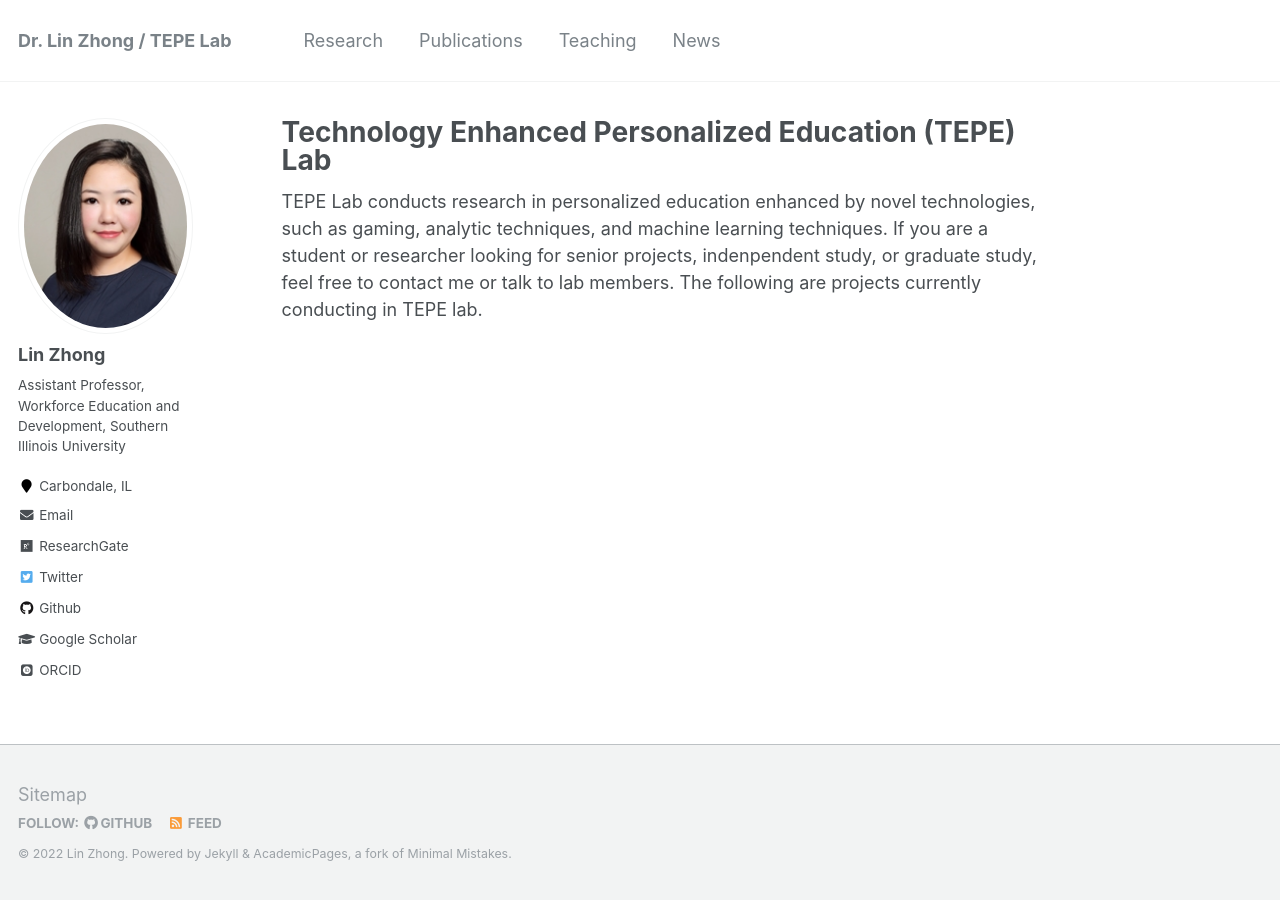
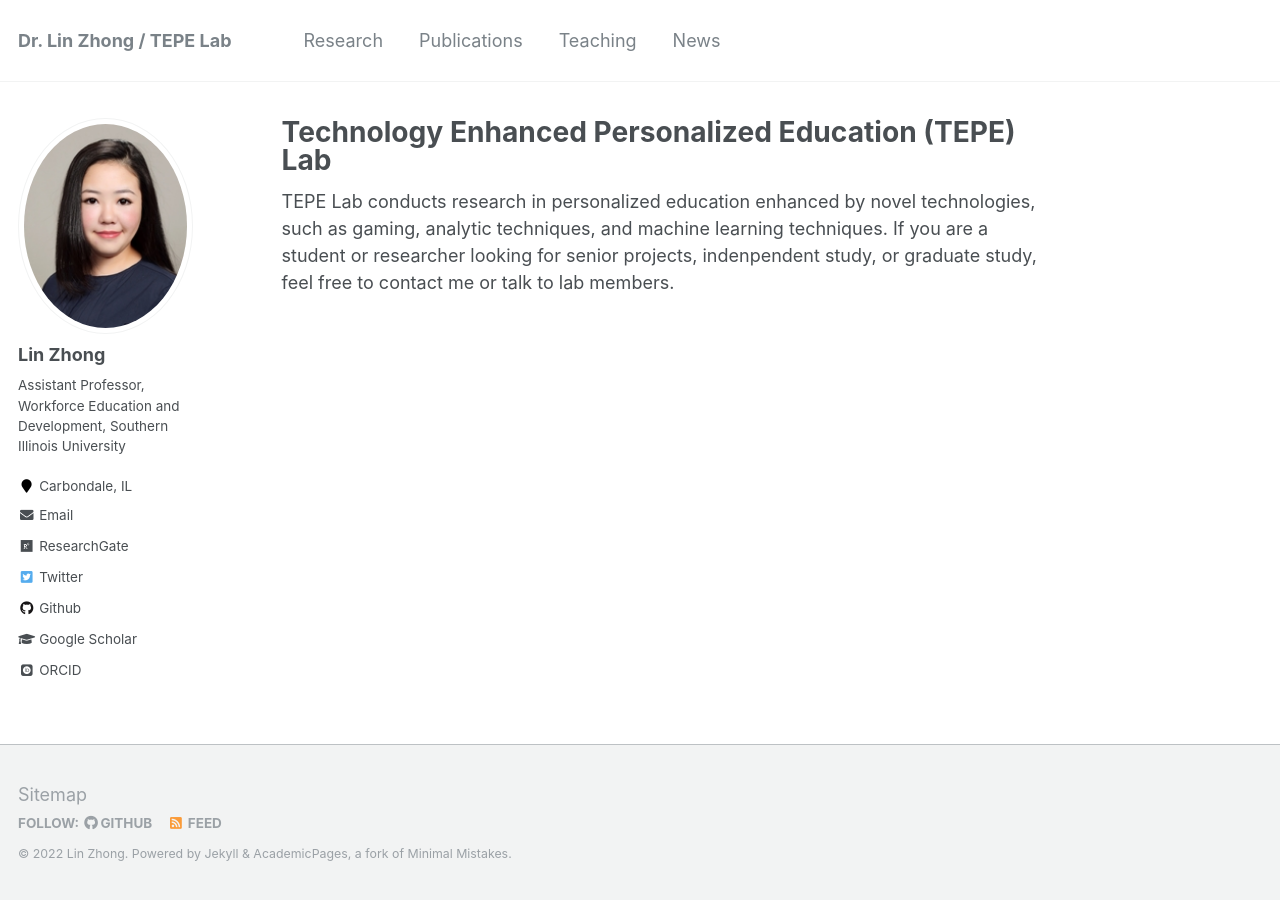
Before and after one commit to TEPELAB/tepe, a Jekyll site: the page built from _pages/about.md, in a window 1280 px wide. Built offline with Jekyll 4.4.1, drawn with Linux system fonts in a browser that asks for light colours; some web fonts are replaced.

Commit message:
Update about.md

```diff
--- a/_pages/about.md
+++ b/_pages/about.md
@@ -8,4 +8,4 @@ redirect_from:
   - /about.html
 ---
 
-TEPE Lab conducts research in personalized education enhanced by novel technologies, such as gaming, analytic techniques, and machine learning techniques. If you are a student or researcher looking for senior projects, indenpendent study, or graduate study, feel free to contact me or talk to lab members. The following are projects currently conducting in TEPE lab.
+TEPE Lab conducts research in personalized education enhanced by novel technologies, such as gaming, analytic techniques, and machine learning techniques. If you are a student or researcher looking for senior projects, indenpendent study, or graduate study, feel free to contact me or talk to lab members.
```
